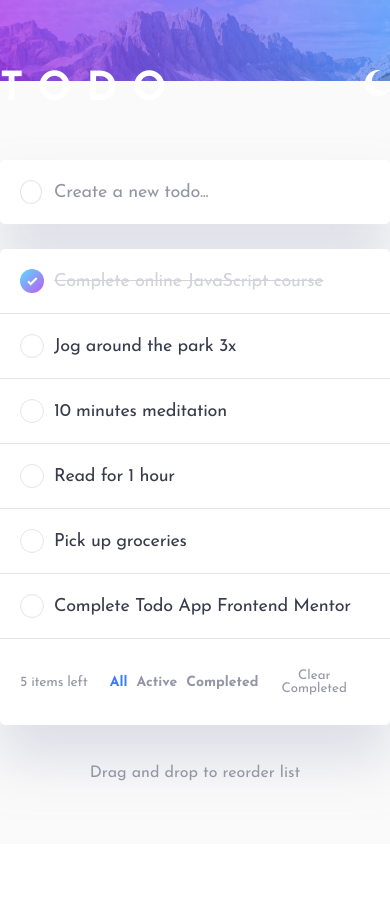
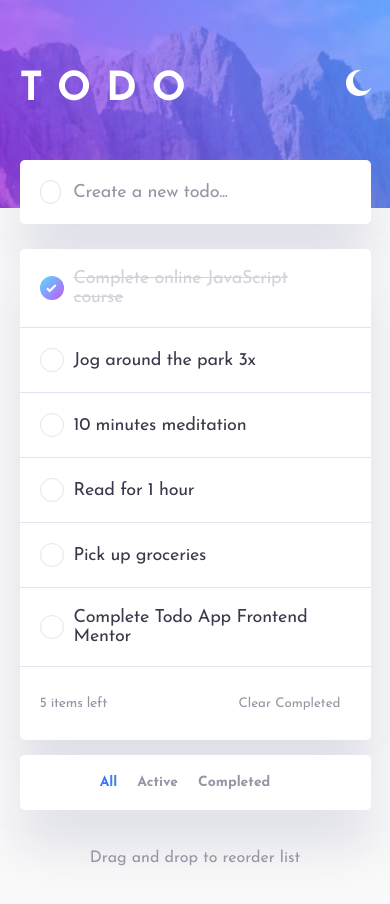
Before and after one commit to mileine/frontendmentor-todo-app-react, a React (Create React App) app: page / in a window 390 px wide. Before the commit the page ends 844 px from the top, so only its background shows below. Built offline with nearby package versions, Linux system fonts and the light colour scheme.

Commit message:
Change mobile breakpoint

```diff
--- a/src/styles/_mixins.scss
+++ b/src/styles/_mixins.scss
@@ -1,4 +1,4 @@
-$mobile-width: 375px;
+$mobile-width: 580px;
 
 @mixin mobile {
   @media (max-width: #{$mobile-width}) {
```
Also changed, not shown: 1 other file (tests, documents, lock files or other folders).
